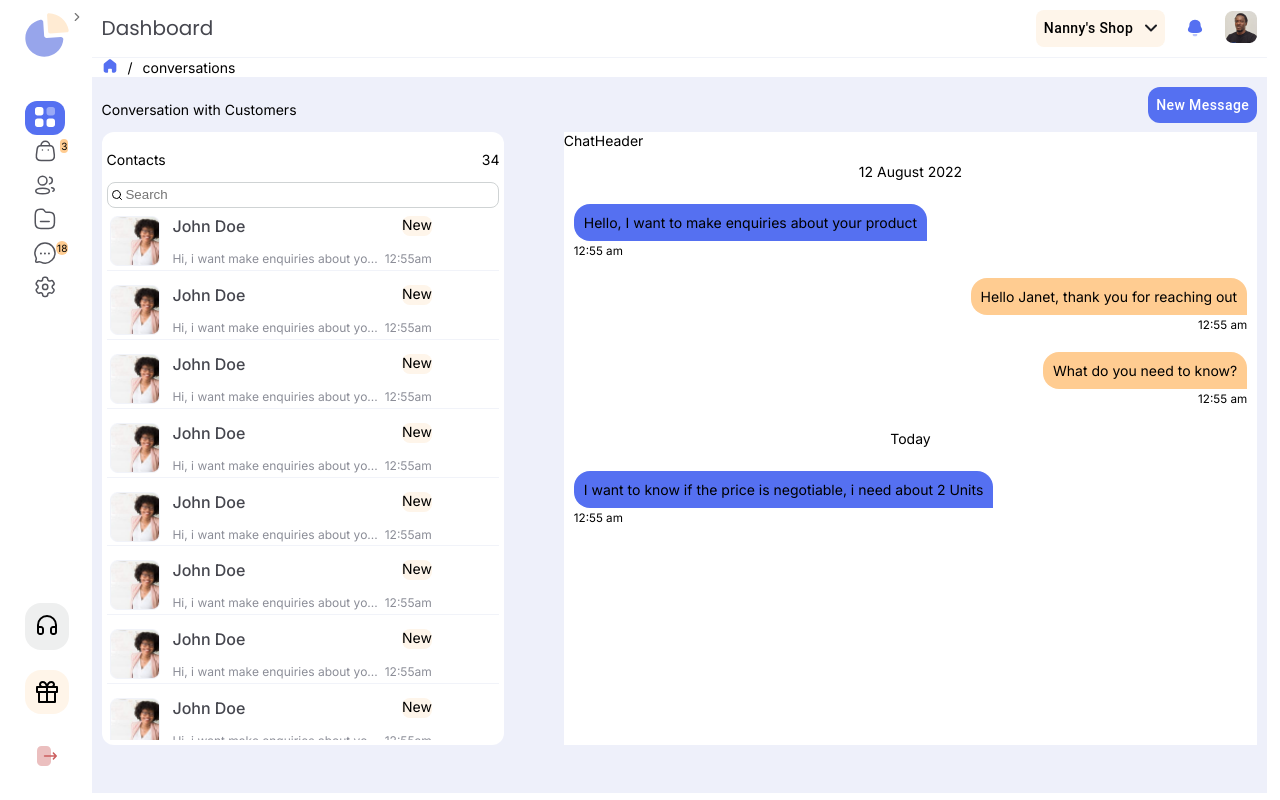
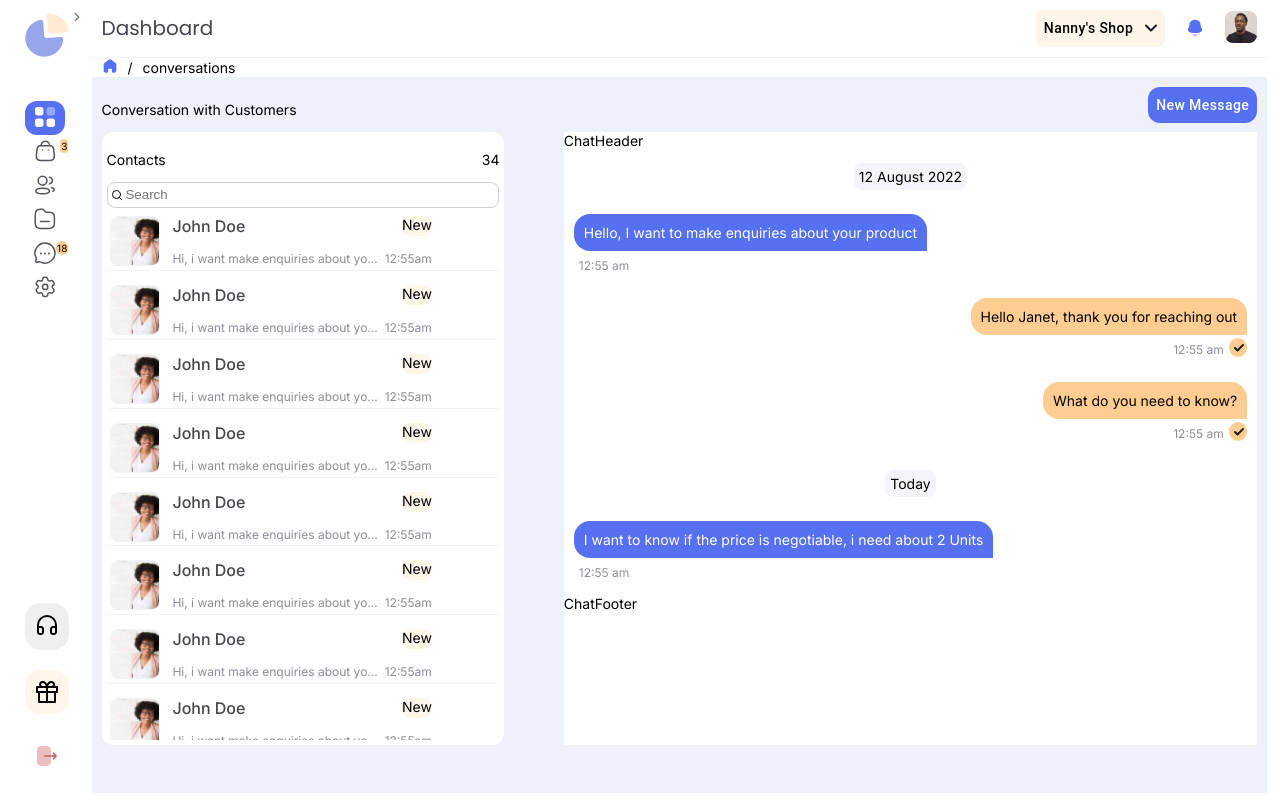
Before and after one commit to MichaelBoyo/metrix, a Next.js app: page /conversations in a window 1280 px wide. Built offline with nearby package versions, Linux system fonts and the light colour scheme.

Commit message:
date styles and checkmark

```diff
--- /dev/null
+++ b/src/assets/Check.tsx
@@ -0,0 +1,19 @@
+export const Check = () => {
+  return (
+    <svg
+      width="12"
+      height="12"
+      viewBox="0 0 12 12"
+      fill="none"
+      xmlns="http://www.w3.org/2000/svg"
+    >
+      <path
+        d="M10 3L4.5 8.5L2 6"
+        stroke="#1C1D22"
+        stroke-width="2"
+        stroke-linecap="round"
+        stroke-linejoin="round"
+      />
+    </svg>
+  );
+};
--- a/src/components/Chat/index.module.scss
+++ b/src/components/Chat/index.module.scss
@@ -13,12 +13,17 @@
   }
   margin: 10px;
 }
+
 .receiver {
   p {
     background: var(--primary-100, #5570f1);
+    color: white;
   }
   text-align: left;
   align-self: flex-start;
+  i {
+    display: none;
+  }
 }
 
 .sender {
@@ -26,6 +31,25 @@
   align-self: flex-end;
   p {
     background: var(--secondary-100, #ffcc91);
+  }
+  i {
+    background: var(--secondary-100, #ffcc91);
+    border-radius: 100px;
+    padding: 2px 2px 0.5px 0.5px;
+    margin: 0 5px;
+    margin-right: 0;
+  }
+}
+.time {
+  margin: 5px;
+  margin-right: 0;
+  small {
+    color: var(--black-30, #8b8d97);
+
+    font-size: 12px;
+    font-style: normal;
+    font-weight: 400;
+    line-height: normal;
   }
 }
 
@@ -35,5 +59,15 @@
   justify-content: space-between;
 }
 .date {
-  text-align: center;
+  display: flex;
+  align-items: center;
+  justify-content: center;
+
+  p {
+    background: var(--main-background, #f4f5fa);
+    border-radius: 8px;
+    width: max-content;
+    text-align: center;
+    padding: 5px;
+  }
 }
--- a/src/components/Chat/index.tsx
+++ b/src/components/Chat/index.tsx
@@ -1,6 +1,8 @@
 import React from "react";
 import style from "./index.module.scss";
 import { ChatHeader } from "../ChatHeader";
+import { ChatFooter } from "../ChatFooter";
+import { Check } from "@/assets/Check";
 const chats = [
   {
     date: "12 August 2022",
@@ -23,19 +25,29 @@ export const Chat = () => {
       <ChatHeader />
       {chats.map((item, idx) => (
         <div key={idx}>
-          <p className={style.date}>{item.date}</p>
+          <div className={style.date}>
+            <p>{item.date}</p>
+          </div>
+
           <div className={style.chatBox}>
             {item.sender.map((msg, idx) => (
               <div key={idx} className={style[msg.split("`")[0]]}>
                 <div className={style.innerDiv}>
                   <p>{msg.split("`")[1]}</p>
-                  <small>{msg.split("`")[2]}</small>
+                  <div className={style.time}>
+                    <small>{msg.split("`")[2]}</small>
+                    <i>
+                      {" "}
+                      <Check />
+                    </i>
+                  </div>
                 </div>
               </div>
             ))}
           </div>
         </div>
       ))}
+      <ChatFooter />
     </div>
   );
 };
--- /dev/null
+++ b/src/components/ChatFooter.tsx
@@ -0,0 +1,5 @@
+import React from "react";
+
+export const ChatFooter = () => {
+  return <div>ChatFooter</div>;
+};
```
Also changed, not shown: src/components/ChatHeader/index.tsx (renamed from src/components/ChatHeader.tsx).
